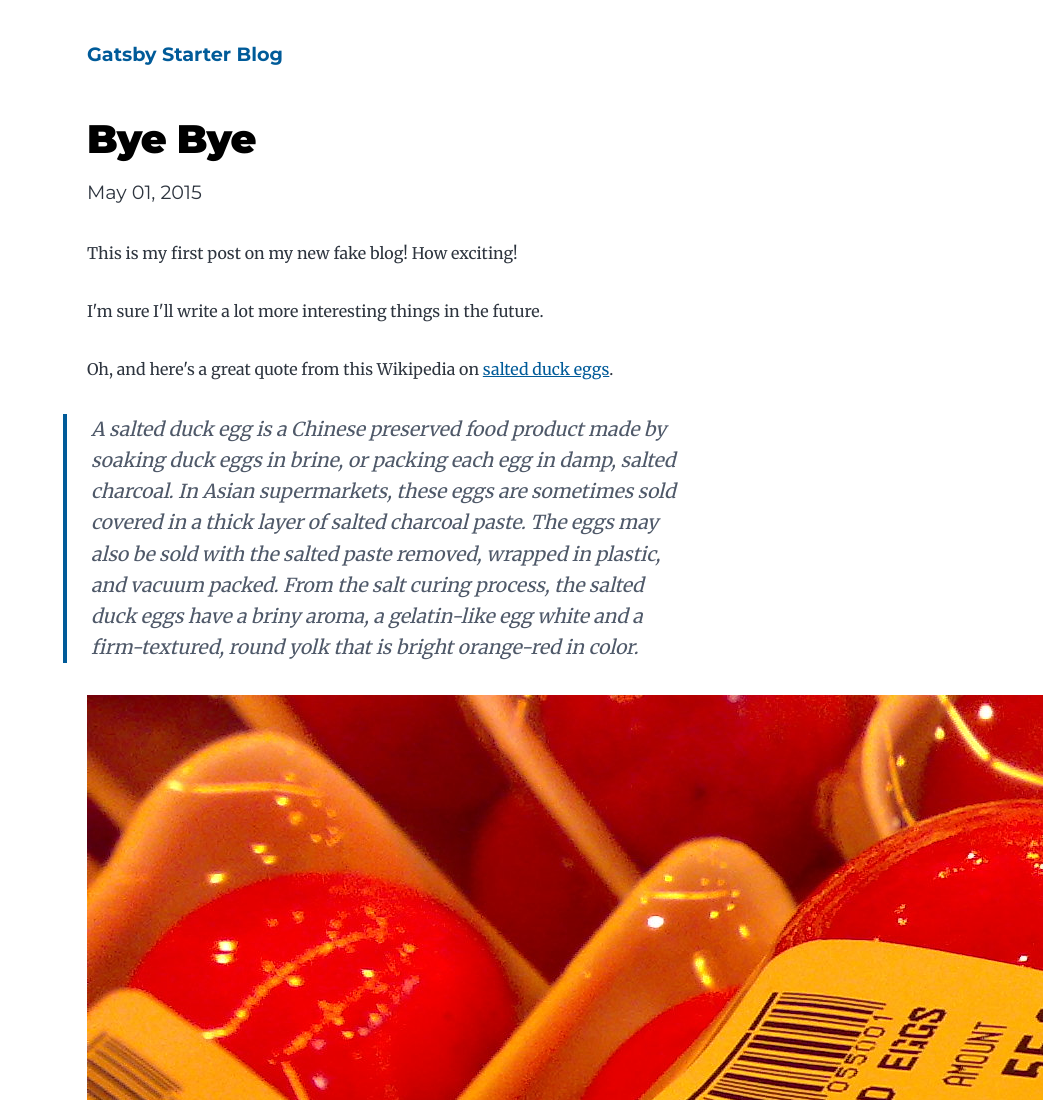
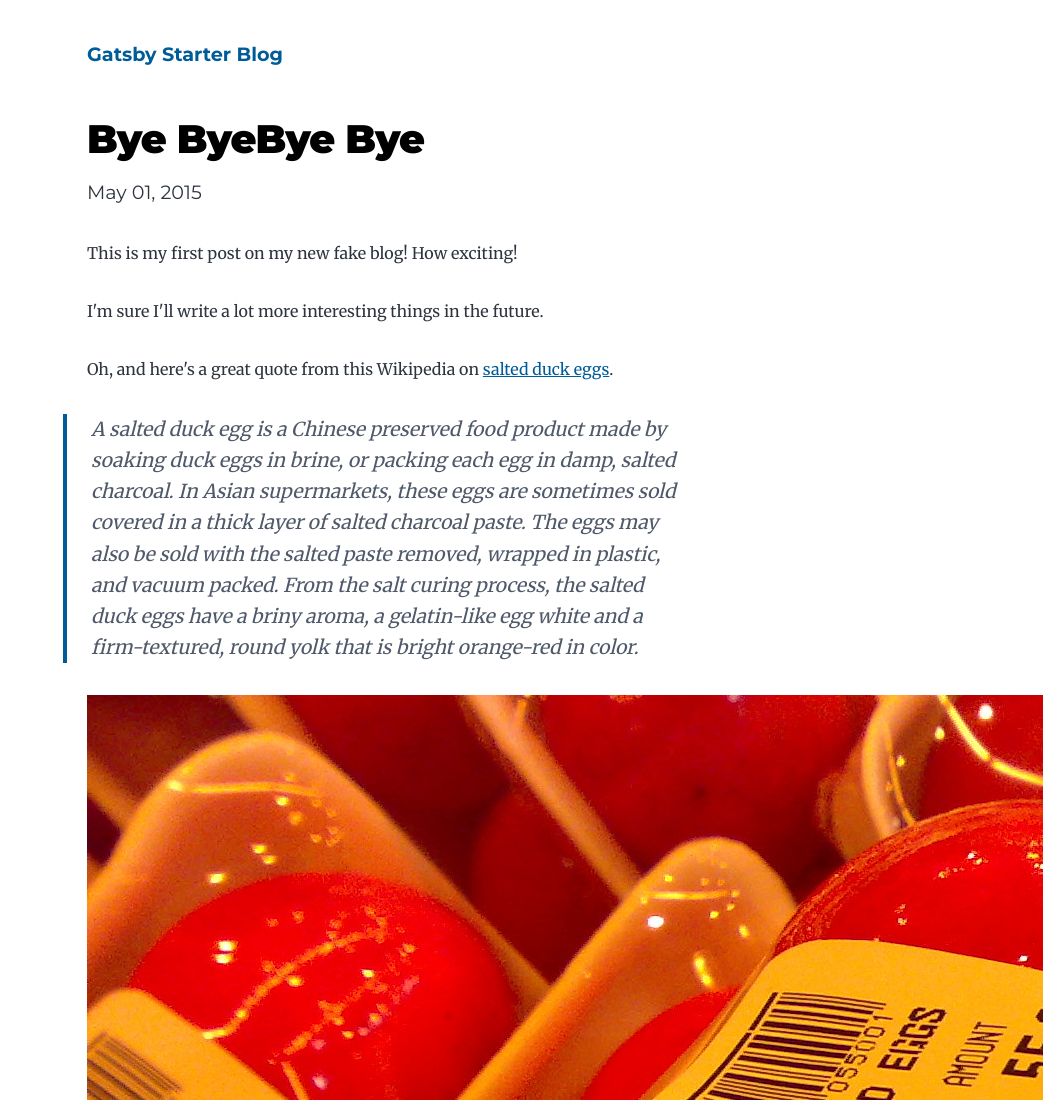
Before and after one commit to sushin-42/sushin-42.github.io, a Gatsby site: page /hello-world/ in a window 1280 px wide. Shown: the top 1100 px of the page, without its empty margins (237-1280 px from the left). Built offline with nearby package versions, Linux system fonts and the light colour scheme; Gatsby itself is replaced by a stand-in of ours; some packages are replaced by stand-ins of ours.

Commit message:
workflow edit test 1

```diff
--- a/content/blog/hello-world/index.md
+++ b/content/blog/hello-world/index.md
@@ -1,5 +1,5 @@
 ---
-title: Bye Bye
+title: Bye ByeBye Bye
 date: "2015-05-01T22:12:03.284Z"
 description: "Hello World"
 ---
```
